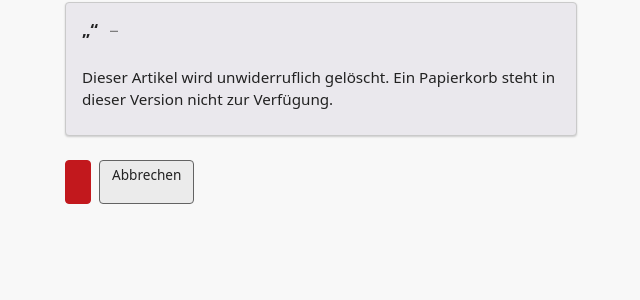
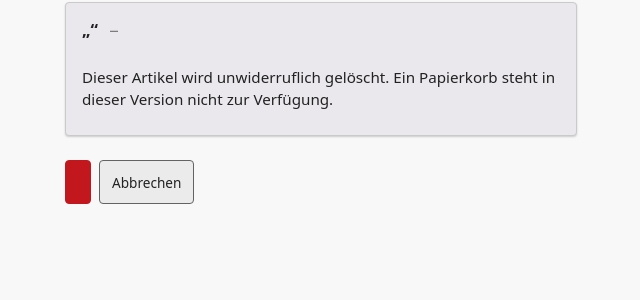
Before and after one commit to deutscher-pfadfinderbund/bundesarchiv, a Django app: template src/bundesarchiv/app/web/templates/workbench/artikel_loeschen.html in a window 1280 px wide. Shown: the part 101-401 px from the top of the page, without its empty margins (319-959 px from the left). Run offline with Django 5.2, Linux system fonts and the light colour scheme; the template is opened without the code that fills it, so the values that code supplies are empty.

Commit message:
fix(ui): center a.button content — the touch-target knob stretched anchors past their line box
A <button> centers natively; the inline-block a.button top-aligned once the
action rows set --control-height (owner review find, 2026-08-29). One
align-content on the shared set restores one geometry for both elements.

Co-Authored-By: Claude Fable 5 <noreply@anthropic.com>
Claude-Session: https://claude.ai/code/session_01Uf2iJ2RTxan72nCoobAwNS

```diff
--- a/src/bundesarchiv/app/web/static/components.css
+++ b/src/bundesarchiv/app/web/static/components.css
@@ -32,6 +32,10 @@
      .danger = the one destructive filled variant (row 5, confirm pages only). */
   :is(button, a.button, .menu > summary) {
     display: inline-block;
+    /* a <button> centers its content natively; the min-height knob (below) stretches an
+       inline-block a.button PAST its line box, so the shared set centers explicitly —
+       one geometry for both elements. */
+    align-content: center;
     font: var(--type-meta);
     padding: var(--space-1) var(--space-3);
     background: var(--surface-container-low);
```
